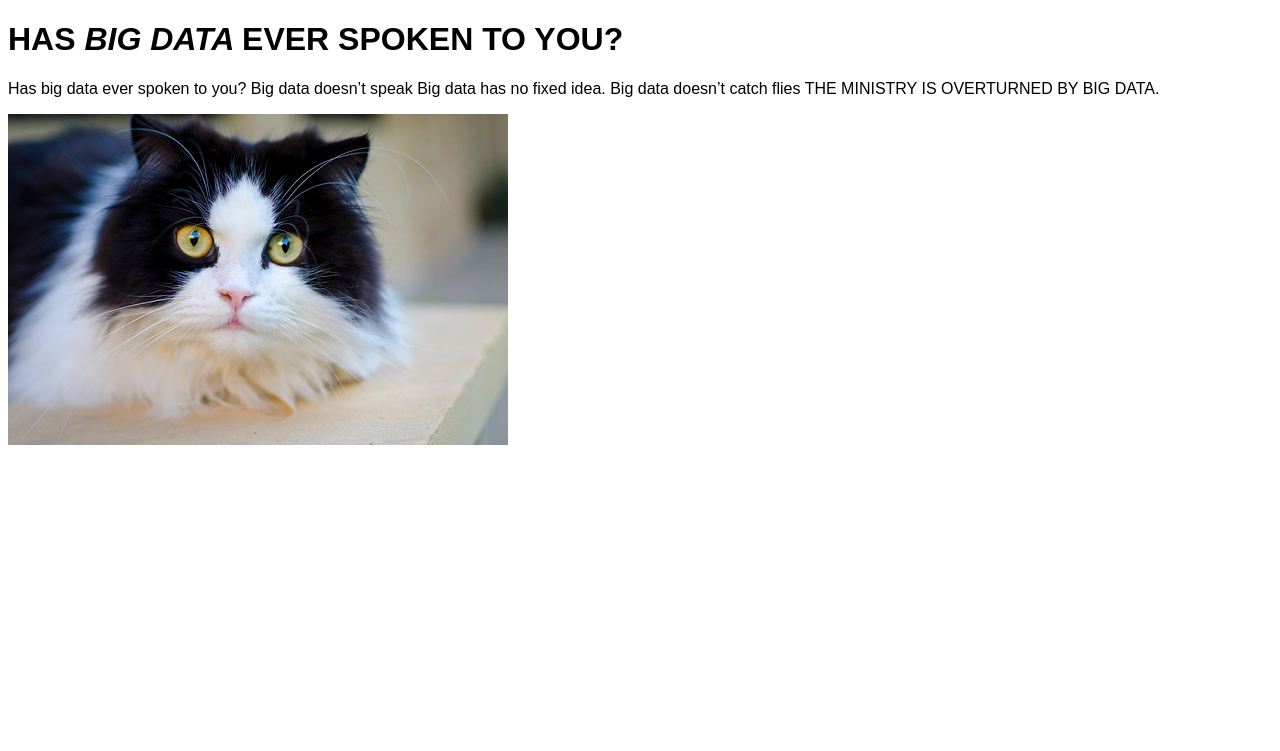
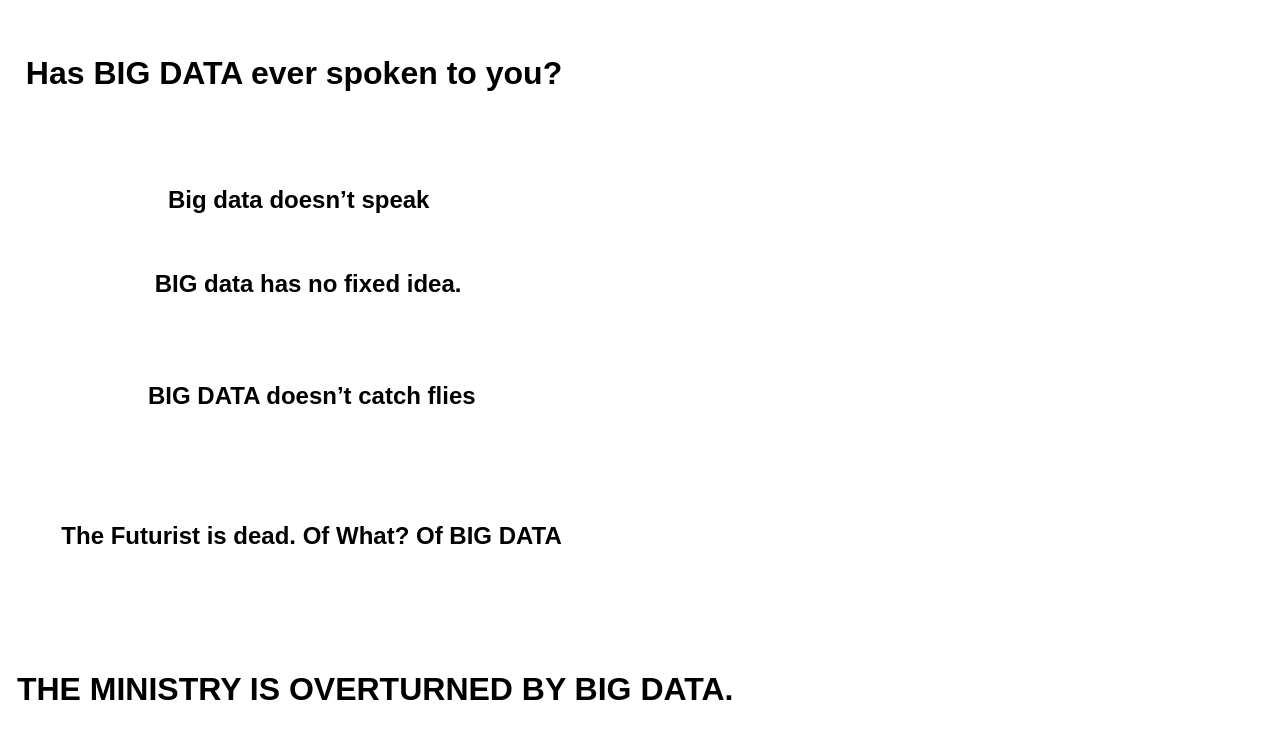
Before and after one commit to asiakgraves/manifesto1, a plain HTML site: page index.html in a window 1280 px wide. Drawn offline with Linux system fonts and the light colour scheme.

Commit message:
aesthetics

```diff
--- a/index.html
+++ b/index.html
@@ -1,6 +1,9 @@
 <!doctype html>
 <html lang="en">
 <head>
+	<link rel="preconnect" href="https://fonts.googleapis.com">
+<link rel="preconnect" href="https://fonts.gstatic.com" crossorigin>
+<link href="https://fonts.googleapis.com/css2?family=Archivo+Black&display=swap" rel="stylesheet">
 	<meta charset="utf-8">
 	<title>BIG DATA MANIFESTO
 	</title>
@@ -8,15 +11,23 @@
 </head>
 <body>
 
-	<h1> HAS <em> BIG DATA </em> EVER SPOKEN TO YOU? </h1>
-	<p> Has big data ever spoken to you?
-		Big data doesn’t speak
-		Big data has no fixed idea.
-		Big data doesn’t catch flies
-		THE MINISTRY IS OVERTURNED BY BIG DATA.
-	</p>
+	<pre> <h1>  Has BIG DATA ever spoken to you? </h1> </pre>
+		<pre> <h2> 			Big data doesn’t speak
 
-	<img src="assets/img/cat.jpg" alt="">
+
+		      BIG data has no fixed idea.
+
+
+
+		     BIG DATA doesn’t catch flies
+
+
+
+
+	The Futurist is dead. Of What? Of BIG DATA
+					</h2> </pre>
+<pre> <h1> THE MINISTRY IS OVERTURNED BY BIG DATA. </h1> </pre>
+
 
 	<script src="./assets/js/main.js"></script>
 </body>
```
